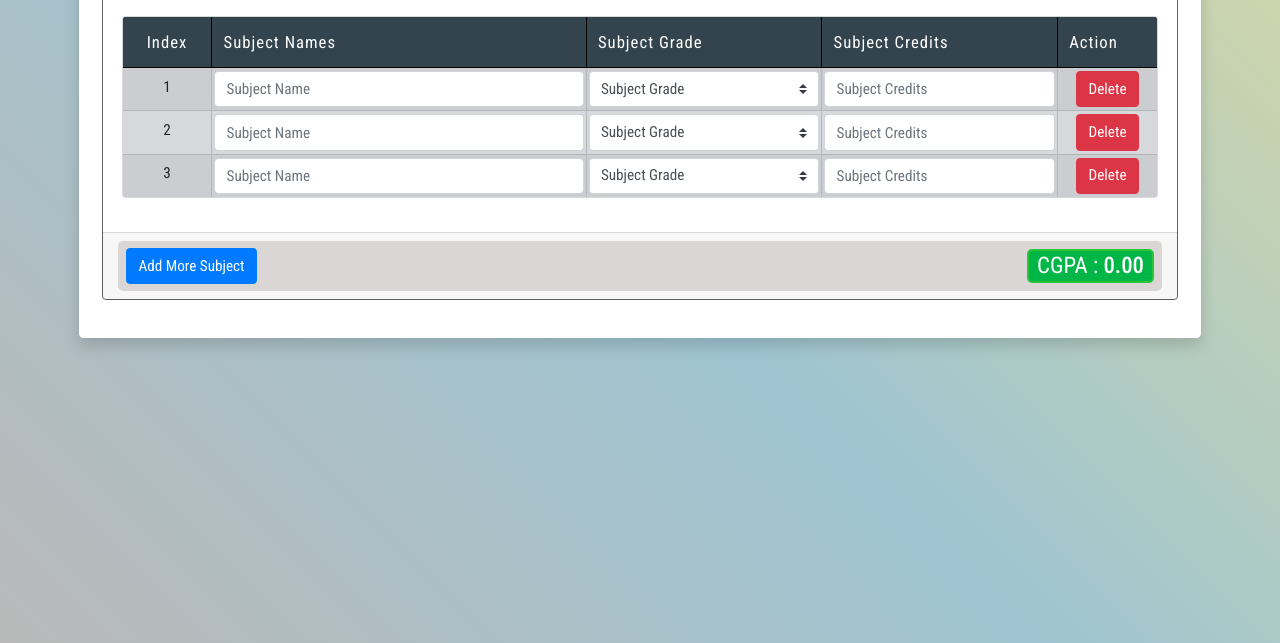
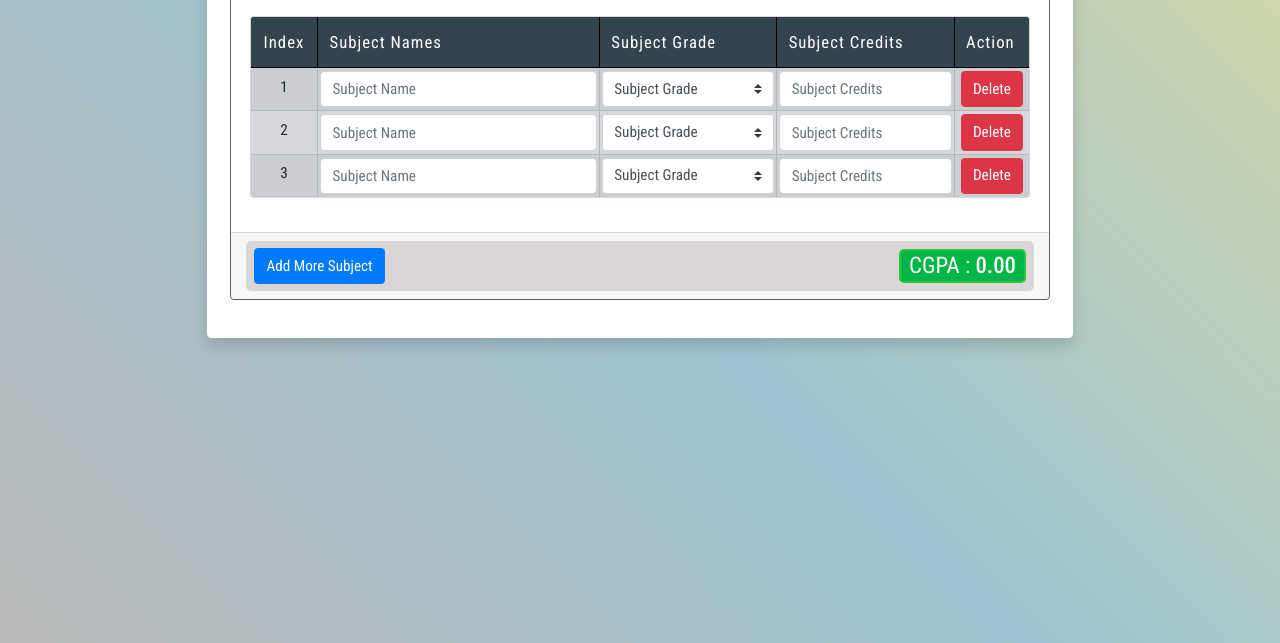
Before and after one commit to OmarKhaled423/cgpa-calculator, a plain HTML site: page index.html in a window 1280 px wide. Shown: the part 157-800 px from the top of the page. Drawn offline with nearby package versions, Linux system fonts and the light colour scheme.

Commit message:
container width fix

```diff
--- a/css/style.css
+++ b/css/style.css
@@ -41,7 +41,7 @@ body {
     width: 100%;
 }
 .container{
-    max-width: 90%!important;
+    max-width: 70%!important;
 }
 .page-header{
     display: none;
```
